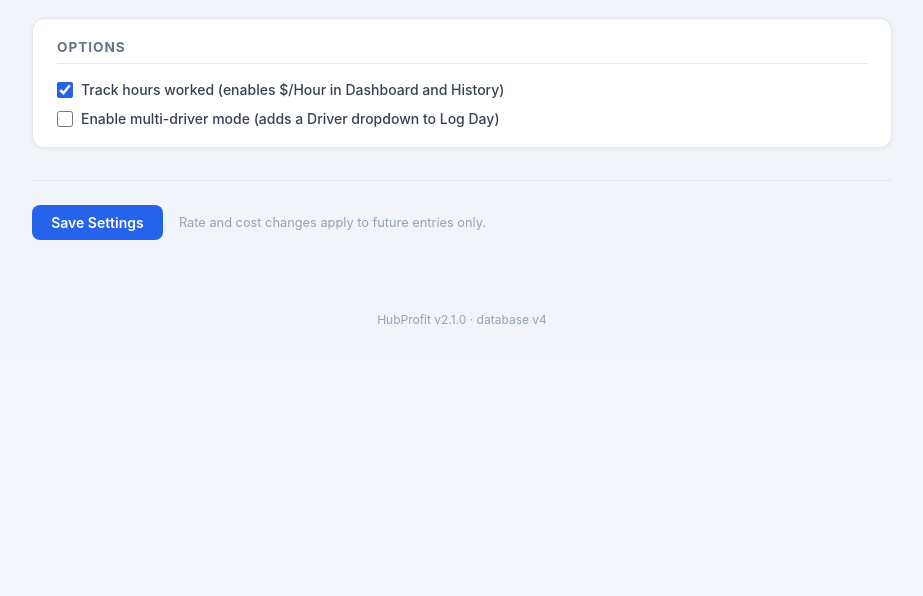
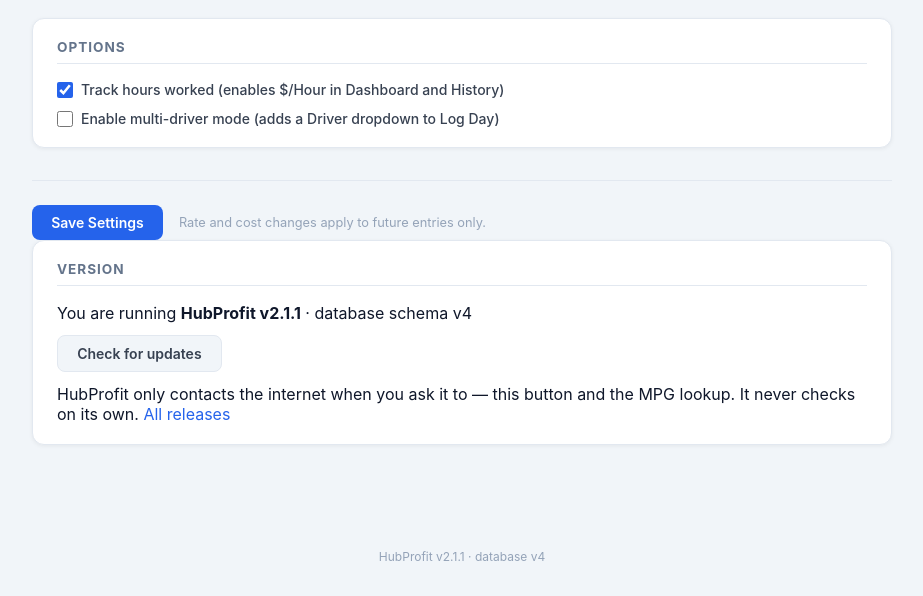
Before and after one commit to victorca0412-dev/hub-profit, a FastAPI app: page /settings in a window 1280 px wide. Shown: the part 1036-1632 px from the top of the page, without its empty margins (178-1101 px from the left). Before the commit the page ends 1360 px from the top, so only its background shows below. Run offline with FastAPI, Linux system fonts and the light colour scheme; data comes from the database, SQL or seed files in the repository; data that the repository does not hold is empty.

Commit message:
fix: move the update check to Settings and make its result visible (2.1.1)
The button worked - clicking it on the lab returned the right answer -
but the result rendered as small grey text beside it, which reads as
nothing having happened. It is now a labelled box with a background,
green when current, blue with a Download link when an update exists,
amber when the check could not run.

Moved into a Version card at the foot of Settings, alongside the app
and database versions. Help/FAQ points there rather than carrying its
own copy.

Version bumped because static assets are stamped with it. Without the
bump, browsers keep the cached stylesheet and the new box renders
unstyled - which is exactly what happened while testing this, and would
have happened to every existing user.

Also stops the driver rows wrapping their buttons onto a second line.

Co-Authored-By: Claude Opus 5 (1M context) <noreply@anthropic.com>

```diff
--- a/app/__init__.py
+++ b/app/__init__.py
@@ -1,3 +1,3 @@
 """HubProfit — net profit tracking for Amazon Hub Delivery partners."""
 
-__version__ = "2.1.0"
+__version__ = "2.1.1"
--- a/app/static/app.css
+++ b/app/static/app.css
@@ -630,3 +630,41 @@ button.btn { font-family: inherit; }
 }
 .site-footer a { color: #94a3b8; text-decoration: none; }
 .site-footer a:hover { color: #64748b; text-decoration: underline; }
+
+/* ── Update check ── */
+.update-check {
+  display: flex;
+  align-items: center;
+  gap: 0.75rem;
+  flex-wrap: wrap;
+  margin: 0.75rem 0;
+}
+.update-result {
+  font-size: 0.9rem;
+  padding: 0.4rem 0.7rem;
+  border-radius: 8px;
+  display: none;
+}
+.update-result.is-shown { display: inline-block; }
+.update-result.is-ok {
+  background: #f0fdf4;
+  border: 1px solid #bbf7d0;
+  color: #166534;
+}
+.update-result.is-update {
+  background: #eff6ff;
+  border: 1px solid #bfdbfe;
+  color: #1d4ed8;
+}
+.update-result.is-problem {
+  background: #fffbeb;
+  border: 1px solid #fde68a;
+  color: #92400e;
+}
+.update-result a { color: inherit; font-weight: 600; margin-left: 0.4rem; }
+
+/* Driver rows carry a name, a rate, a model and two buttons; without
+   this the action buttons wrap onto two lines. */
+.driver-row .btn { white-space: nowrap; }
+.driver-row input[type="number"] { max-width: 110px; }
+.driver-add input[type="number"] { max-width: 110px; }
--- a/app/static/app.js
+++ b/app/static/app.js
@@ -456,30 +456,40 @@
     var out = document.getElementById("update-check-result");
     if (!btn || !out) return;
 
+    /* The result used to render as small grey text beside the button,
+       which read as nothing having happened. It is now a labelled box
+       that is always visible once a check has run. */
+    function show(text, kind, linkUrl) {
+      out.textContent = text;
+      out.className = "update-result is-shown is-" + kind;
+      if (linkUrl) {
+        var a = document.createElement("a");
+        a.href = linkUrl;
+        a.target = "_blank";
+        a.rel = "noopener";
+        a.textContent = "Download";
+        out.appendChild(a);
+      }
+    }
+
     btn.addEventListener("click", function () {
       btn.disabled = true;
-      out.textContent = "Checking…";
-      out.className = "hint";
+      show("Checking…", "problem");
       fetch("/api/update-check")
         .then(function (r) { return r.json(); })
         .then(function (d) {
-          out.textContent = d.message || "";
           if (d.status === "update-available") {
-            out.className = "hint val-neg";
-            var a = document.createElement("a");
-            a.href = d.releases_url;
-            a.target = "_blank";
-            a.rel = "noopener";
-            a.textContent = " Download";
-            out.appendChild(a);
+            show(d.message, "update", d.releases_url);
+          } else if (d.status === "up-to-date") {
+            show(d.message, "ok");
           } else {
-            out.className = "hint";
+            show(d.message, "problem");
           }
         })
         .catch(function () {
           /* The server already turns failures into a message, so this
              only fires if the app itself is unreachable. */
-          out.textContent = "Could not check right now.";
+          show("Could not check right now.", "problem");
         })
         .finally(function () { btn.disabled = false; });
     });
--- a/app/templates/settings.html
+++ b/app/templates/settings.html
@@ -237,6 +237,28 @@
   </form>
 </div>
 {% endif %}
+{# ── Version & updates ──
+   Outside the settings form: these are their own actions, not fields
+   that get saved with the rest. #}
+<div class="card settings-section">
+  <div class="settings-section-title">Version</div>
+  <p>
+    You are running <strong>HubProfit v{{ app_version }}</strong>
+    &middot; database schema v{{ db_version }}
+  </p>
+  <div class="update-check">
+    <button type="button" id="update-check-btn" class="btn btn-ghost">
+      Check for updates
+    </button>
+    <span id="update-check-result" class="update-result"></span>
+  </div>
+  <p class="hint">
+    HubProfit only contacts the internet when you ask it to &mdash; this button
+    and the MPG lookup. It never checks on its own.
+    <a href="https://github.com/victorca0412-dev/hub-profit/releases"
+       target="_blank" rel="noopener">All releases</a>
+  </p>
+</div>
 {% endblock %}
 
 {% block scripts %}
```
Also changed, not shown: app/templates/help.html (+1 -8 lines), tests/test_app_smoke.py (+17 -4 lines), CHANGELOG.md, README.md.
